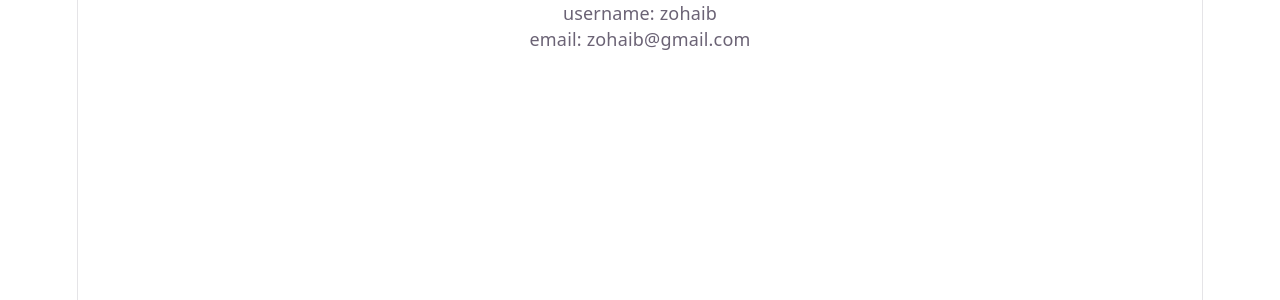
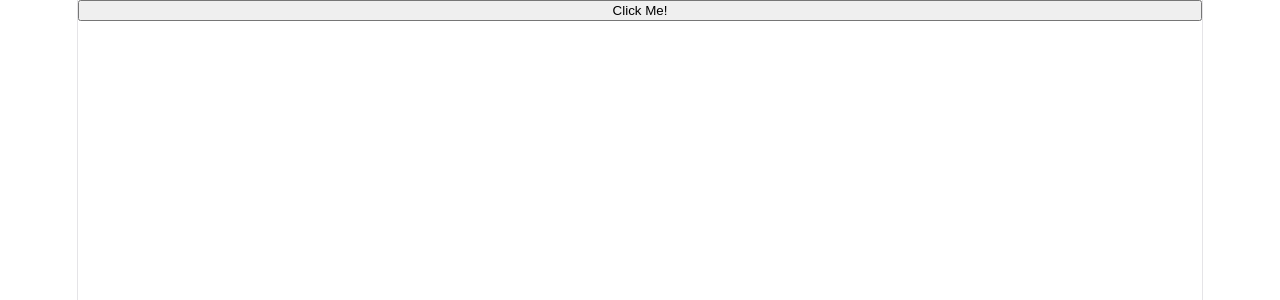
Before and after one commit to Muhammad-Zohaib-42/react-monster-master-class, a React (Vite) app in the folder typescript/: page / in a window 1280 px wide. Shown: the top 300 px of the page. Built offline with nearby package versions, Linux system fonts and the light colour scheme.

Commit message:
learn how handle function type if there is in props

```diff
--- a/typescript/src/App.tsx
+++ b/typescript/src/App.tsx
@@ -1,9 +1,15 @@
-import User from "./components/User"
+import Button from "./components/Button"
+// import User from "./components/User"
 
 function App() {
+  function onClickHandler() {
+    console.log("button is clicked successfully!")
+  }
+
   return (
     <>
-      <User username="zohaib" email="zohaib@gmail.com" />
+      {/* <User username="zohaib" email="zohaib@gmail.com" /> */}
+      <Button label="Click Me!" onClickHandler={onClickHandler} disabled={false} />
     </>
   )
 }
--- /dev/null
+++ b/typescript/src/components/Button.tsx
@@ -0,0 +1,13 @@
+interface ButtonShape {
+    label: string,
+    onClickHandler: () => void,
+    disabled: boolean
+}
+
+const Button = ({label, onClickHandler, disabled}: ButtonShape) => {
+  return (
+    <button onClick={onClickHandler} disabled={disabled}>{label}</button>
+  )
+}
+
+export default Button
```
